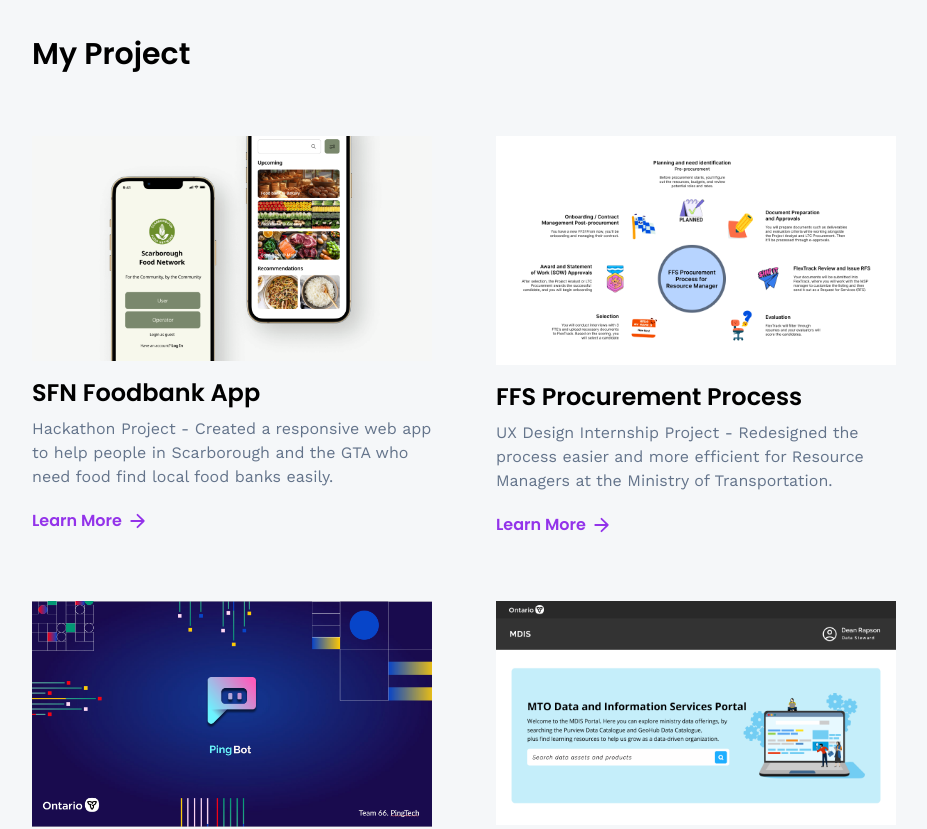
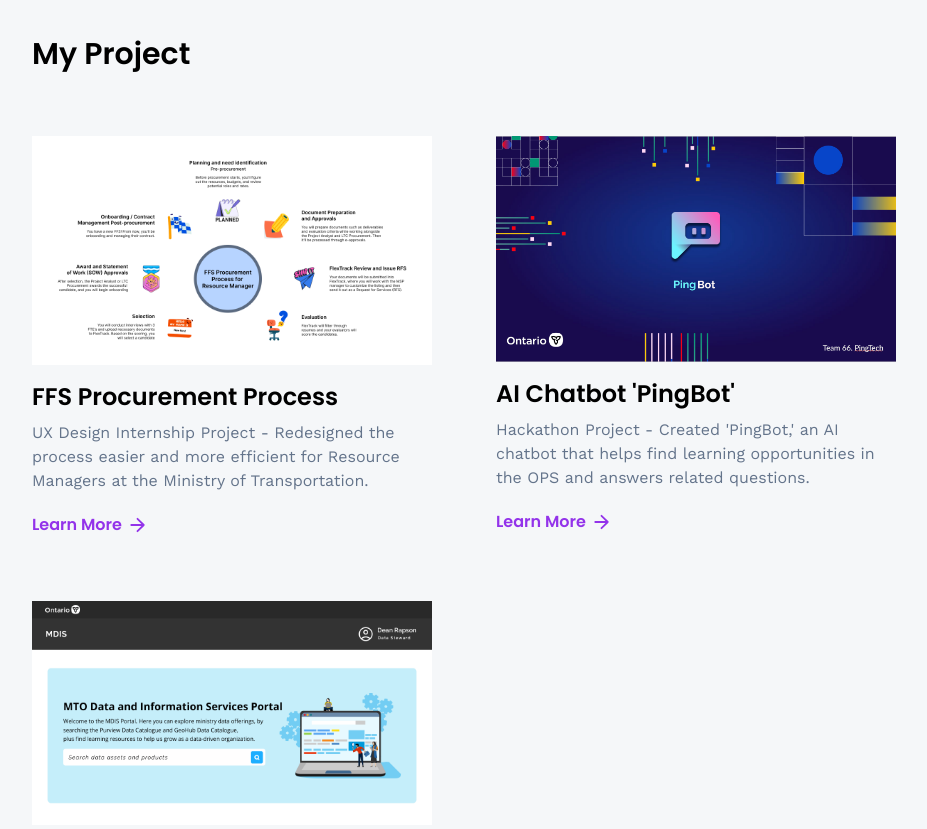
Before and after one commit to Seyeon-Jo/syj-uxd-proj-portfolio, a React (Vite) app: page / in a window 1280 px wide. Shown: the part 620-1449 px from the top of the page, without its empty margins (160-1087 px from the left). Built offline with nearby package versions, Linux system fonts and the light colour scheme; no server answers.

Commit message:
Edit pages

```diff
--- a/src/constants/index.js
+++ b/src/constants/index.js
@@ -130,11 +130,11 @@
     name: "Tailwind CSS",
     type: "Frontend",
   },
-  {
-    imageUrl: typescript,
-    name: "TypeScript",
-    type: "Frontend",
-  },
+  // {
+  //   imageUrl: typescript,
+  //   name: "TypeScript",
+  //   type: "Frontend",
+  // },
 ];
 
 export const experiences = [
@@ -212,15 +212,15 @@
 ];
 
 export const projects = [
-  {
-    //iconUrl: food,
-    preview: sfn,
-    theme: "btn-back-green",
-    name: "SFN Foodbank App",
-    description:
-      "Hackathon Project - Created a responsive web app to help people in Scarborough and the GTA who need food find local food banks easily.",
-    link: "https://seyeonjo.notion.site/Scarborough-Food-Network-App-3804e505c0484271a2e15704d82a7d0c?pvs=4",
-  },
+  // {
+  //   //iconUrl: food,
+  //   preview: sfn,
+  //   theme: "btn-back-green",
+  //   name: "SFN Foodbank App",
+  //   description:
+  //     "Hackathon Project - Created a responsive web app to help people in Scarborough and the GTA who need food find local food banks easily.",
+  //   link: "https://seyeonjo.notion.site/Scarborough-Food-Network-App-3804e505c0484271a2e15704d82a7d0c?pvs=4",
+  // },
   {
     //iconUrl: ffs,
     preview: ffsp,
@@ -248,15 +248,15 @@
       "UX Design Internship Project - Worked on the MDIS Portal project focusing on usability testing, user personas and sitemap for better UX.",
     link: "https://seyeonjo.notion.site/MDIS-Portal-2df6be3040214d219d3315b996098d49?pvs=4",
   },
-  {
-    //iconUrl: scheduler,
-    preview: sfn,
-    theme: "btn-back-pink",
-    name: "Scheduler Web App",
-    description:
-      "Team Project - Created a responsive scheduler web app to improve time management and team collaboration, boosting productivity.",
-    link: "https://seyeonjo.notion.site/Scheduler-Web-App-36c37d7b064c4c75832f253143b553ca?pvs=4",
-  },
+  // {
+  //   //iconUrl: scheduler,
+  //   preview: sfn,
+  //   theme: "btn-back-pink",
+  //   name: "Scheduler Web App",
+  //   description:
+  //     "Team Project - Created a responsive scheduler web app to improve time management and team collaboration, boosting productivity.",
+  //   link: "https://seyeonjo.notion.site/Scheduler-Web-App-36c37d7b064c4c75832f253143b553ca?pvs=4",
+  // },
 
   // {
   //   iconUrl: concierge,
@@ -301,11 +301,11 @@
     description: "Explore my digital drawing learning journey.",
     link: "https://seyeonjo.notion.site/Digital-Drawing-62d0e43871924d09ae93098c3bac9796?pvs=4",
   },
-  {
-    iconUrl: modeling,
-    theme: "btn-back-blue",
-    name: "3D Modeling",
-    description: "Explore my 3d Modeling learning journey.",
-    link: "https://seyeonjo.notion.site/3D-Modeling-8365e598f8c64338965f391ce011f938?pvs=4",
-  },
+  // {
+  //   iconUrl: modeling,
+  //   theme: "btn-back-blue",
+  //   name: "3D Modeling",
+  //   description: "Explore my 3d Modeling learning journey.",
+  //   link: "https://seyeonjo.notion.site/3D-Modeling-8365e598f8c64338965f391ce011f938?pvs=4",
+  // },
 ];
```
